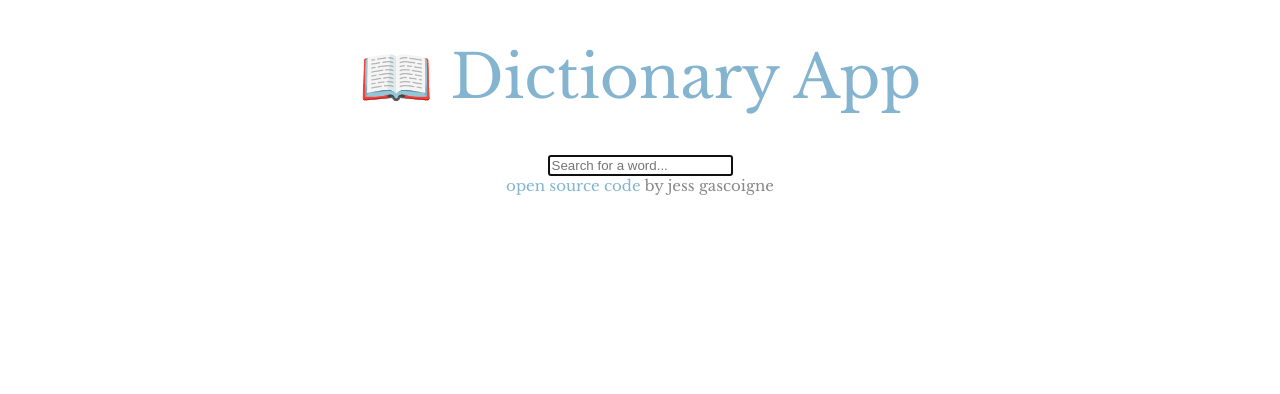
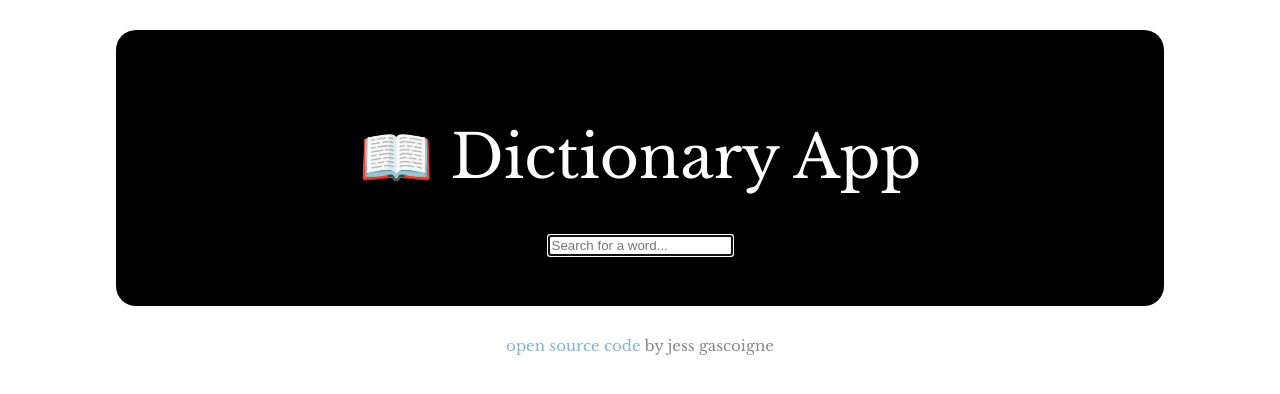
Before and after one commit to jessgascoigne/react-dictionary-app, a React (Create React App) app: page / in a window 1280 px wide. Shown: the top 394 px of the page. Built offline with nearby package versions, Linux system fonts and the light colour scheme.

Commit message:
Updated CSS

```diff
--- a/src/App.css
+++ b/src/App.css
@@ -1,5 +1,14 @@
+.App .body {
+  color: #fff;
+  background: #000;
+  border-radius: 20px;
+  display: block;
+  margin: 30px auto;
+  max-width: 75%;
+  padding: 50px;
+}
+
 .App h1 {
-  color: #84b4cf;
   font-size: 60px;
   font-weight: 500;
 }
--- a/src/App.js
+++ b/src/App.js
@@ -7,8 +7,10 @@ import "./App.css";
 export default function App() {
   return (
     <div className="App">
-      <h1>📖 Dictionary App</h1>
-      <Dictionary />
+      <div className="body">
+        <h1>📖 Dictionary App</h1>
+        <Dictionary />
+      </div>
       <Footer />
     </div>
   );
```
